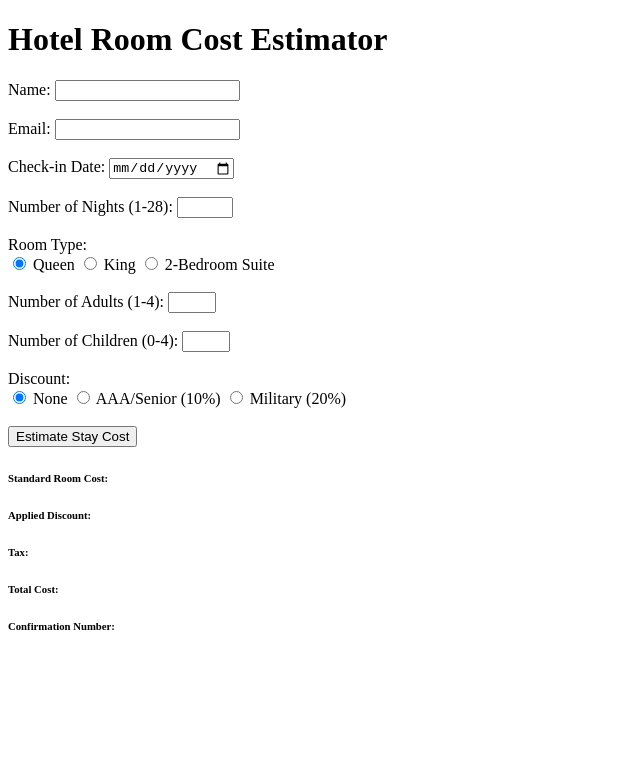
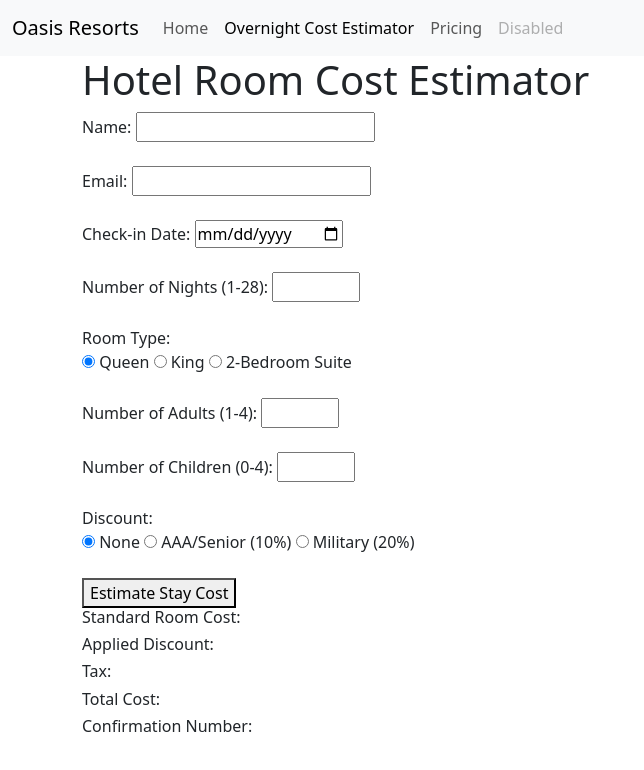
Before and after one commit to ltejedajr/VacationResort, a plain HTML site: page overnightStay.html in a window 1280 px wide. Shown: the whole page, without its empty margins (0-644 px from the left). Drawn offline with nearby package versions, Linux system fonts and the light colour scheme.

Commit message:
Modified overnightStay.html

```diff
--- a/overnightStay.html
+++ b/overnightStay.html
@@ -1,13 +1,46 @@
-<!DOCTYPE html>
-<html>
+<!doctype html>
+<html lang="en">
+
 <head>
-    <title>Hotel Room Cost Estimator</title>
-    <!DOCTYPE html>
-<html>
-<head>
-    <title>Hotel Room Cost Estimator</title>
+    <meta charset="utf-8">
+    <meta name="viewport" content="width=device-width, initial-scale=1">
+    <title>Oasis Resorts</title>
+    <link href="https://cdn.jsdelivr.net/npm/bootstrap@5.3.2/dist/css/bootstrap.min.css" rel="stylesheet"
+        integrity="sha384-T3c6CoIi6uLrA9TneNEoa7RxnatzjcDSCmG1MXxSR1GAsXEV/Dwwykc2MPK8M2HN" crossorigin="anonymous">
+    <link href="" rel="stylesheet">
+
 </head>
+
 <body>
+    <header>
+        <nav class="navbar navbar-expand-lg bg-body-tertiary">
+            <div class="container-fluid">
+                <button class="navbar-toggler" type="button" data-bs-toggle="collapse" data-bs-target="#navbarNav"
+                    aria-controls="navbarNav" aria-expanded="false" aria-label="Toggle navigation">
+                    <span class="navbar-toggler-icon"></span>
+                </button>
+                <a class="navbar-brand" href="#">Oasis Resorts</a>
+                <div class="collapse navbar-collapse" id="navbarNav">
+                    <ul class="navbar-nav">
+                        <li class="nav-item">
+                            <a class="nav-link" aria-current="page" href="#">Home</a>
+                        </li>
+                        <li class="nav-item">
+                            <a class="nav-link active" href="overnightStay.html">Overnight Cost Estimator</a>
+                        </li>
+                        <li class="nav-item">
+                            <a class="nav-link" href="#">Pricing</a>
+                        </li>
+                        <li class="nav-item">
+                            <a class="nav-link disabled" aria-disabled="true">Disabled</a>
+                        </li>
+                    </ul>
+                </div>
+            </div>
+        </nav>
+    </header>
+    <main class="container">
+
         <h1>Hotel Room Cost Estimator</h1>
         <label for="inputName">Name:</label>
         <input type="text" id="inputName" required><br><br>
@@ -39,12 +72,19 @@
 
         <button type="button" id="calculateCost">Estimate Stay Cost</button>
 
-    <h6>Standard Room Cost: </h6><h6 id="outputStandardTotalCost"></h6>
-    <h6>Applied Discount: </h6><h6 id="outputAppliedDiscount"></h6>
-    <h6>Tax: </h6><h6 id="outputTax"></h6>
-    <h6>Total Cost: </h6><h6 id="outputTotalCost"></h6>
+        <h6>Standard Room Cost: </h6>
+        <h6 id="outputStandardTotalCost"></h6>
+        <h6>Applied Discount: </h6>
+        <h6 id="outputAppliedDiscount"></h6>
+        <h6>Tax: </h6>
+        <h6 id="outputTax"></h6>
+        <h6>Total Cost: </h6>
+        <h6 id="outputTotalCost"></h6>
 
-    <h6>Confirmation Number:</h6><h6 id="confirmationNumber"></h6>
+        <h6>Confirmation Number:</h6>
+        <h6 id="confirmationNumber"></h6>
         <script src="scripts/overnightStay.js"></script>
+    </main>
 </body>
+
 </html>
```
Lines whose indentation alone changed are shown as unchanged.
